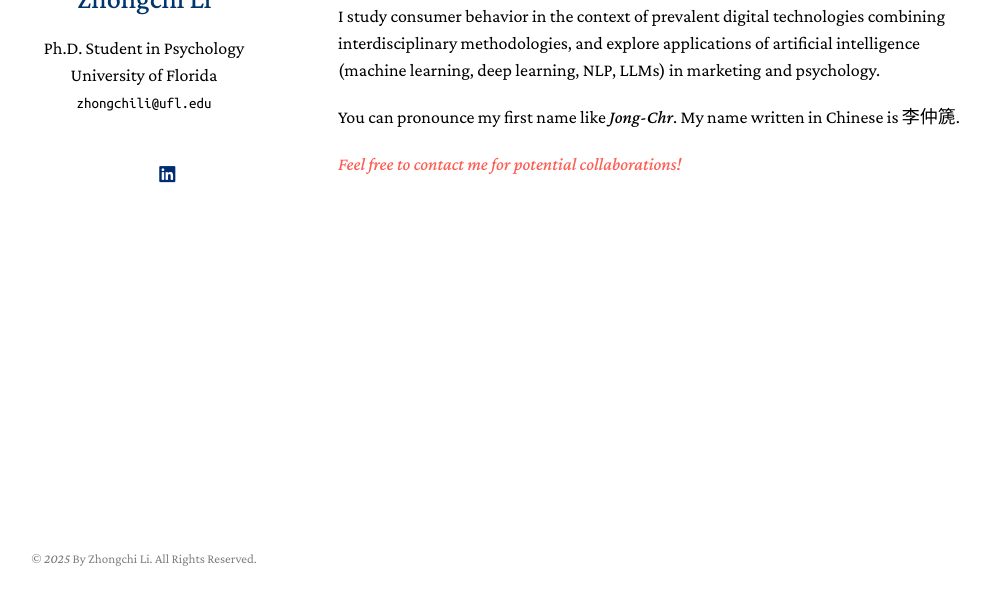
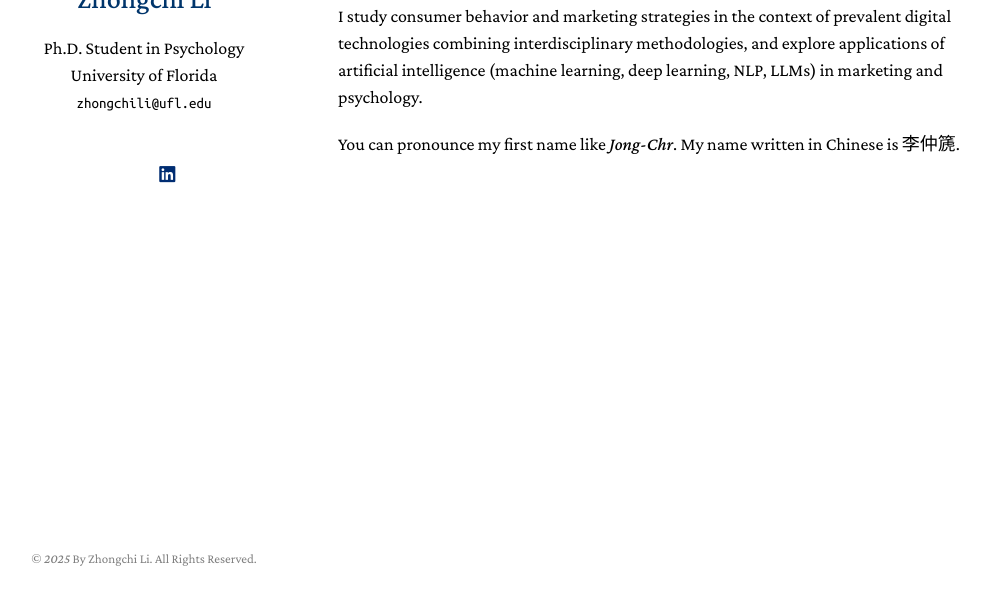
Before and after one commit to zhongchili52/zhongchili52.github.io, a Jekyll site: the page built from index.md, in a window 1280 px wide, cut to the strip 302-900 px from the top of the page. Shown: the whole strip, without its empty margins (132-1121 px from the left). Built offline with Jekyll 4.4.1, drawn with Linux system fonts in a browser that asks for light colours; a style sheet for code colours, icons or effects is not loaded.

Commit message:
Update index.md

```diff
--- a/index.md
+++ b/index.md
@@ -9,8 +9,6 @@ permalink: /
 
 I am currently a Ph.D. student in the Department of Psychology at [University of Florida](https://psych.ufl.edu/social-psychology/people/) advised by [Dr. Gregory Webster](https://www.gdwebster.com/) and Minor in [Computer & Information Science & Engineering](https://www.cise.ufl.edu/) advised by [Dr. Emmanuel Dorley](https://www.emmanueldorley.com/#intro). I received my <font color="#fd5e53">M.S. in Electrical and Computer Engineering</font> at [Carnegie Mellon University](https://www.ece.cmu.edu/) where I also worked closely with [Dr. Brooke Feeney](https://www.cmu.edu/dietrich/psychology/relationships-lab/brooke-feeney-associate-professor.html) and [Dr. David Creswell](https://www.healthandhumanperformancelab.com/people). I received my <font color="#fd5e53">B.Eng. in Information Engineering</font> at [Southeast University](https://www.seu.edu.cn/english/) where I graduated from the [Chien-Shiung Wu Honored College](https://wjx.seu.edu.cn/wjxen/).
 
-I study consumer behavior in the context of prevalent digital technologies combining interdisciplinary methodologies, and explore applications of artificial intelligence (machine learning, deep learning, NLP, LLMs) in marketing and psychology.
+I study consumer behavior and marketing strategies in the context of prevalent digital technologies combining interdisciplinary methodologies, and explore applications of artificial intelligence (machine learning, deep learning, NLP, LLMs) in marketing and psychology.
 
 You can pronounce my first name like <em>Jong-Chr</em>. My name written in Chinese is 李仲篪.
-
-<em><font color="#fd5e53">Feel free to contact me for potential collaborations!</font></em>
```
